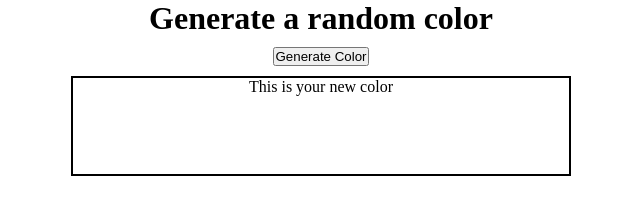
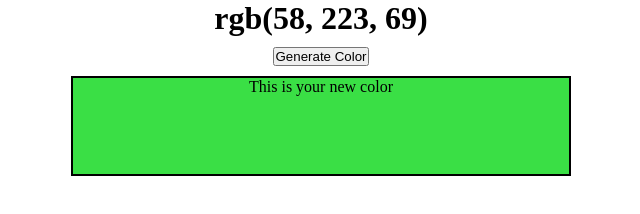
Before and after one commit to subham007-coder/random-color, a plain HTML site: page index.html in a window 1280 px wide. Both pictures are taken after a click on the button "Generate Color". Shown: the whole page, without its empty margins (319-959 px from the left). Drawn offline with Linux system fonts and the light colour scheme.

Commit message:
generate random color done

```diff
--- /dev/null
+++ b/app.js
@@ -0,0 +1,20 @@
+const h1 = document.querySelector("h1")
+
+const button = document.querySelector("button")
+
+const colorBox = document.querySelector(".color-box")
+
+button.addEventListener("click", () => {
+    let randomColor = getRandomColor();
+    h1.textContent = randomColor;
+    colorBox.style.backgroundColor = randomColor;
+})
+
+function getRandomColor() {
+    const red = Math.floor(Math.random() * 255)
+    const green = Math.floor(Math.random() * 255)
+    const blue = Math.floor(Math.random() * 255)
+
+    let color = `rgb(${red}, ${green}, ${blue})`
+    return color;
+}
--- a/index.html
+++ b/index.html
@@ -16,6 +16,8 @@
     <div class="color-box">
         This is your new color
     </div>
+
+    <script src="app.js"></script>
 </body>
 
 </html>
```
